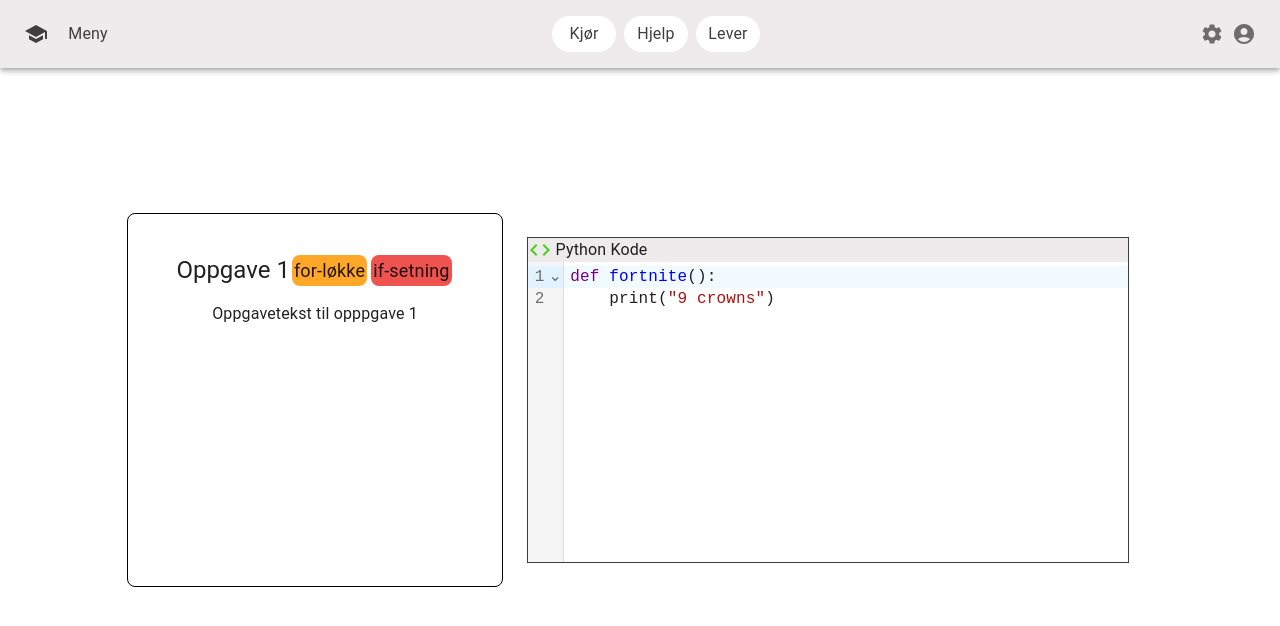
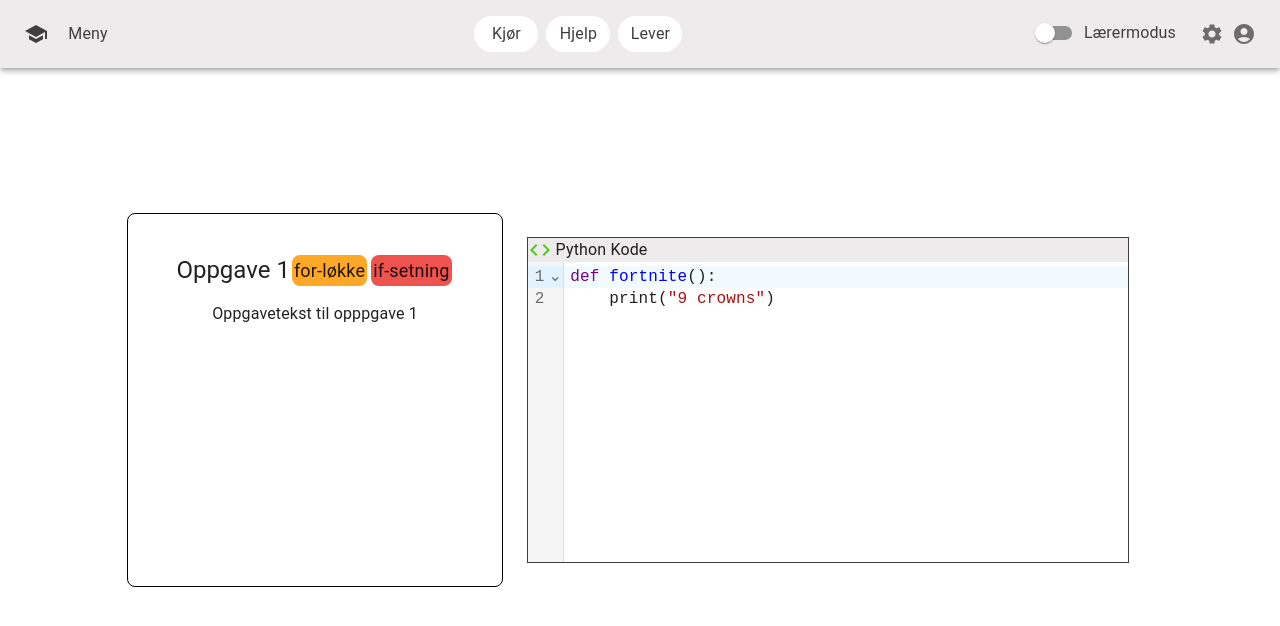
Before and after one commit to Janipro/masterfrontend, a React (Vite) app: page /editor in a window 1280 px wide. Shown: the top 626 px of the page. Built offline with nearby package versions, Linux system fonts and the light colour scheme.

Commit message:
Add zustand

```diff
--- a/package.json
+++ b/package.json
@@ -27,7 +27,8 @@
     "graphql": "^16.10.0",
     "react": "^18.3.1",
     "react-dom": "^18.3.1",
-    "react-router-dom": "^7.1.5"
+    "react-router-dom": "^7.1.5",
+    "zustand": "^5.0.3"
   },
   "devDependencies": {
     "@eslint/js": "^9.17.0",
--- a/src/components/NavBar.tsx
+++ b/src/components/NavBar.tsx
@@ -13,12 +13,15 @@ import PopUp from './PopUp';
 import AccountCircleIcon from '@mui/icons-material/AccountCircle';
 import SettingsIcon from '@mui/icons-material/Settings';
 import { Link } from 'react-router-dom';
+import { FormControlLabel, FormGroup, Stack, Switch } from '@mui/material';
+import useTeacherStore from '../stores/useTeacherStore';
 
 const functions = ['Kjør', 'Hjelp', 'Lever'];
 const settings = ['Profil', 'Logg ut'];
 
 export default function NavBar({ isEditor }: { isEditor: boolean }) {
   const [anchorElUser, setAnchorElUser] = React.useState<null | HTMLElement>(null);
+  const { isTeacher, setTeacher } = useTeacherStore();
 
   const handleOpenUserMenu = (event: React.MouseEvent<HTMLElement>) => {
     setAnchorElUser(event.currentTarget);
@@ -66,7 +69,14 @@ export default function NavBar({ isEditor }: { isEditor: boolean }) {
               ))}
             </Box>
           ) : null}
-          <Box sx={{ flexGrow: 0, ml: 'auto' }}>
+          <Stack direction="row" sx={{ flexGrow: 0, ml: 'auto' }}>
+            <FormGroup>
+              <FormControlLabel
+                control={<Switch defaultChecked={isTeacher} onChange={() => setTeacher(!isTeacher)} />}
+                label="Lærermodus"
+                sx={{ color: '#3F3F3F' }}
+              />
+            </FormGroup>
             <IconButton>
               <SettingsIcon />
             </IconButton>
@@ -101,7 +111,7 @@ export default function NavBar({ isEditor }: { isEditor: boolean }) {
                 </MenuItem>
               ))}
             </Menu>
-          </Box>
+          </Stack>
         </Toolbar>
       </Container>
     </AppBar>
--- a/src/pages/Home.tsx
+++ b/src/pages/Home.tsx
@@ -2,13 +2,14 @@ import { Box } from '@mui/material';
 import NavBar from '../components/NavBar';
 import StudentDashboard from '../components/StudentDashboard';
 import TeacherDashboard from '../components/TeacherDashboard';
+import useTeacherStore from '../stores/useTeacherStore';
 
 export default function Home() {
-  const isStudent = true;
+  const { isTeacher } = useTeacherStore();
   return (
     <Box>
       <NavBar isEditor={false} />
-      {isStudent ? <StudentDashboard /> : <TeacherDashboard />}
+      {isTeacher ? <TeacherDashboard /> : <StudentDashboard />}
     </Box>
   );
 }
--- /dev/null
+++ b/src/stores/useTeacherStore.tsx
@@ -0,0 +1,16 @@
+import { create } from 'zustand';
+
+type TeacherState = {
+  isTeacher: boolean;
+};
+
+type TeacherAction = {
+  setTeacher: (updateTeacherState: boolean) => void;
+};
+
+const useTeacherStore = create<TeacherState & TeacherAction>()((set) => ({
+  isTeacher: false,
+  setTeacher: (updateTeacherState) => set(() => ({ isTeacher: updateTeacherState })),
+}));
+
+export default useTeacherStore;
```
Also changed, not shown: 1 other file (tests, documents, lock files or other folders).
